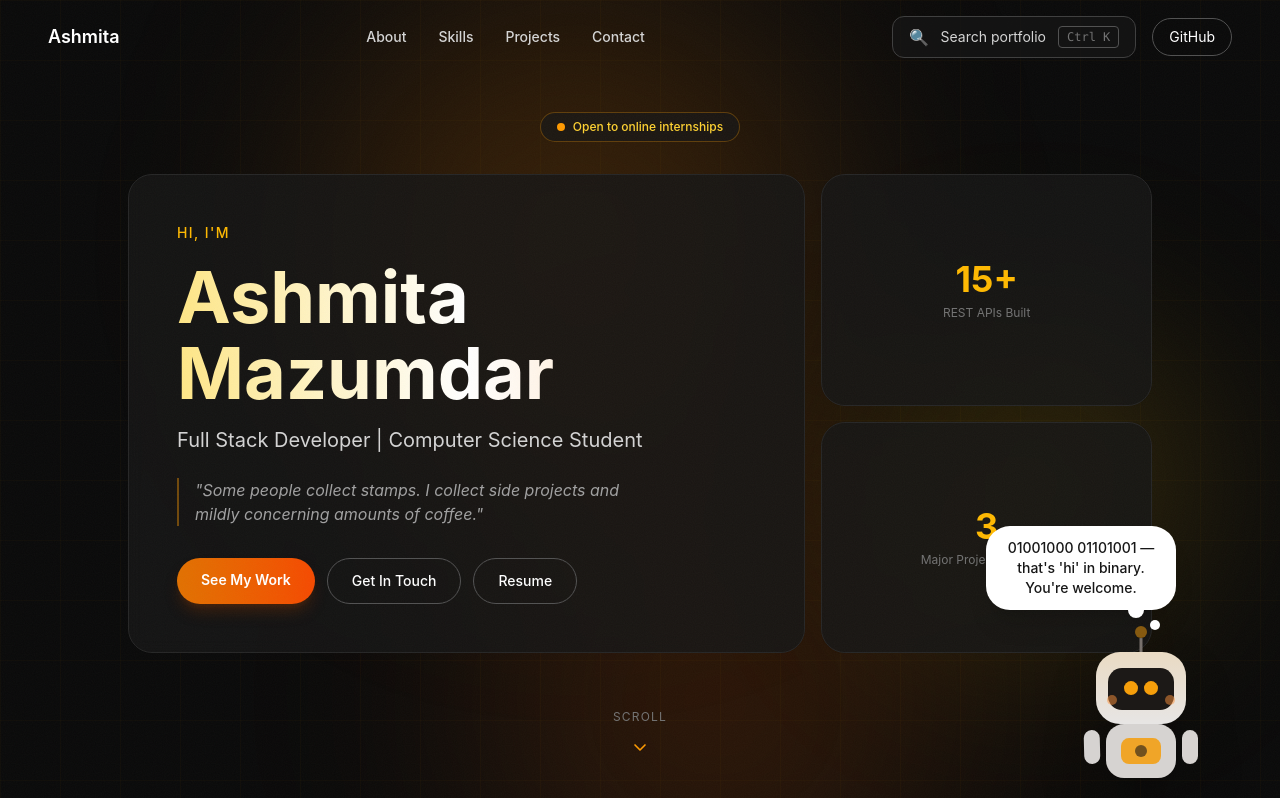
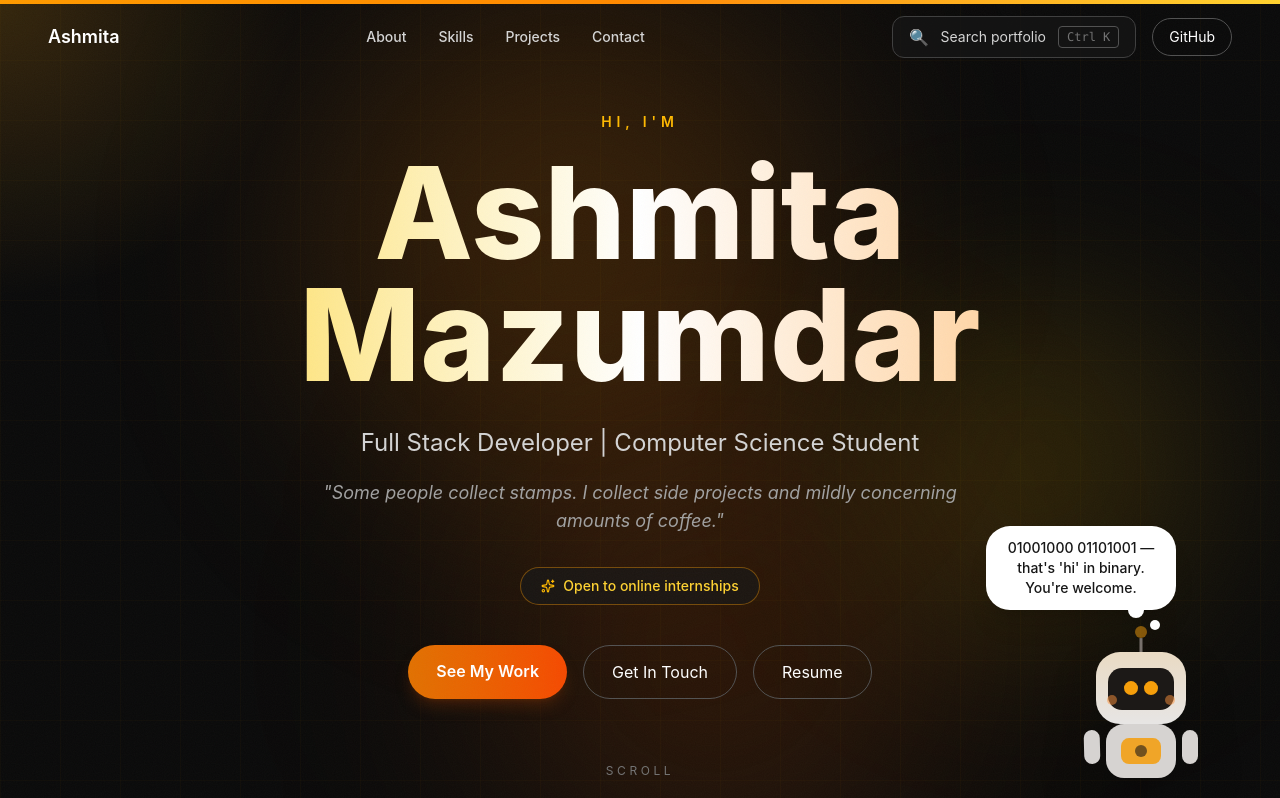
Before and after one commit to ashmita-dev/final_portfolio, a React (Vite) app: page / in a window 1280 px wide. Shown: the top 798 px of the page. Built offline with nearby package versions, Linux system fonts and the light colour scheme.

Commit message:
Simplified Hero: removed glitchy kinetic text, reposition status badge, removed redundant stat pills

```diff
--- a/src/App.jsx
+++ b/src/App.jsx
@@ -12,10 +12,12 @@ import CommandPalette from "./components/CommandPalette";
 import EasterEgg from "./components/EasterEgg";
 import Marquee from "./components/Marquee";
 import RobotMascot from "./components/RobotMascot";
+import ScrollProgress from "./components/ScrollProgress";
 
 function App() {
   return (
     <div className="bg-neutral-950 relative">
+      <ScrollProgress />
       <CursorGlow />
       <CustomCursor />
       <ScrollToTop />
--- /dev/null
+++ b/src/components/KineticText.jsx
@@ -0,0 +1,27 @@
+import { motion } from "framer-motion";
+
+function KineticText({ text, className, delayStart = 0 }) {
+  const letters = text.split("");
+
+  return (
+    <span className={className}>
+      {letters.map((char, i) => (
+        <motion.span
+          key={i}
+          initial={{ opacity: 0, y: 60, rotateX: 40, filter: "blur(8px)" }}
+          animate={{ opacity: 1, y: 0, rotateX: 0, filter: "blur(0px)" }}
+          transition={{
+            duration: 0.7,
+            delay: delayStart + i * 0.035,
+            ease: [0.16, 1, 0.3, 1],
+          }}
+          style={{ display: "inline-block", transformStyle: "preserve-3d" }}
+        >
+          {char === " " ? "\u00A0" : char}
+        </motion.span>
+      ))}
+    </span>
+  );
+}
+
+export default KineticText;
--- /dev/null
+++ b/src/components/ScrollProgress.jsx
@@ -0,0 +1,15 @@
+import { motion, useScroll, useSpring } from "framer-motion";
+
+function ScrollProgress() {
+  const { scrollYProgress } = useScroll();
+  const scaleX = useSpring(scrollYProgress, { stiffness: 200, damping: 30, restDelta: 0.001 });
+
+  return (
+    <motion.div
+      style={{ scaleX }}
+      className="fixed top-0 left-0 right-0 h-1 bg-gradient-to-r from-amber-500 via-orange-400 to-amber-300 origin-left z-[250]"
+    />
+  );
+}
+
+export default ScrollProgress;
--- /dev/null
+++ b/src/components/Spotlight.jsx
@@ -0,0 +1,37 @@
+import { useRef, useEffect } from "react";
+import { motion, useMotionValue, useSpring } from "framer-motion";
+
+function Spotlight() {
+  const ref = useRef(null);
+  const x = useMotionValue(0);
+  const y = useMotionValue(0);
+  const springX = useSpring(x, { stiffness: 100, damping: 30 });
+  const springY = useSpring(y, { stiffness: 100, damping: 30 });
+
+  useEffect(() => {
+    const handleMove = (e) => {
+      const rect = ref.current?.parentElement?.getBoundingClientRect();
+      if (!rect) return;
+      x.set(e.clientX - rect.left);
+      y.set(e.clientY - rect.top);
+    };
+    window.addEventListener("mousemove", handleMove);
+    return () => window.removeEventListener("mousemove", handleMove);
+  }, [x, y]);
+
+  return (
+    <motion.div
+      ref={ref}
+      className="absolute w-[600px] h-[600px] rounded-full pointer-events-none mix-blend-screen"
+      style={{
+        left: springX,
+        top: springY,
+        x: "-50%",
+        y: "-50%",
+        background: "radial-gradient(circle, rgba(245,158,11,0.18) 0%, rgba(245,158,11,0) 70%)",
+      }}
+    />
+  );
+}
+
+export default Spotlight;
--- a/src/sections/Hero.jsx
+++ b/src/sections/Hero.jsx
@@ -1,54 +1,47 @@
 import { motion } from "framer-motion";
-import { personalInfo, stats, currentlyBuilding } from "../data/portfolioData";
+import { personalInfo, currentlyBuilding } from "../data/portfolioData";
 import MagneticButton from "../components/MagneticButton";
-import ScrambleText from "../components/ScrambleText";
 import GradientMesh from "../components/GradientMesh";
-import TiltCard from "../components/TiltCard";
-import { ChevronDown } from "lucide-react";
+import Spotlight from "../components/Spotlight";
+import { ChevronDown, Sparkles } from "lucide-react";
 
 function Hero() {
   return (
     <section
       id="hero"
-      className="min-h-screen bg-neutral-950 flex flex-col items-center justify-center px-6 py-28 relative overflow-hidden"
+      className="relative min-h-screen bg-neutral-950 flex flex-col items-center justify-center px-6 pt-24 md:pt-28 overflow-hidden"
     >
       <div className="absolute inset-0 bg-[radial-gradient(ellipse_at_top,_var(--tw-gradient-stops))] from-amber-900/25 via-neutral-950 to-neutral-950" />
+
       <GradientMesh />
+      <Spotlight />
 
-      <div className="absolute inset-0 opacity-[0.12]" style={{
-        backgroundImage: "linear-gradient(rgba(245,158,11,0.25) 1px, transparent 1px), linear-gradient(90deg, rgba(245,158,11,0.25) 1px, transparent 1px)",
-        backgroundSize: "60px 60px"
-      }} />
+      <div
+        className="absolute inset-0 opacity-[0.12]"
+        style={{
+          backgroundImage:
+            "linear-gradient(rgba(245,158,11,0.25) 1px, transparent 1px), linear-gradient(90deg, rgba(245,158,11,0.25) 1px, transparent 1px)",
+          backgroundSize: "60px 60px",
+        }}
+      />
 
-      <motion.div
-        initial={{ opacity: 0, y: -10 }}
-        animate={{ opacity: 1, y: 0 }}
+      <motion.p
+        initial={{ opacity: 0 }}
+        animate={{ opacity: 1 }}
         transition={{ duration: 0.6 }}
-        className="relative flex items-center gap-2 mb-8 bg-neutral-900/70 border border-amber-500/30 rounded-full px-4 py-1.5 backdrop-blur"
-      >
-        <span className="relative flex h-2 w-2">
-          <span className="animate-ping absolute inline-flex h-full w-full rounded-full bg-amber-400 opacity-75" />
-          <span className="relative inline-flex rounded-full h-2 w-2 bg-amber-500" />
-        </span>
-        <span className="text-xs text-amber-300 font-medium">{currentlyBuilding}</span>
-      </motion.div>
-
-      <div className="relative grid grid-cols-1 md:grid-cols-3 gap-4 max-w-5xl w-full">
-        <TiltCard className="md:col-span-2 md:row-span-2 bg-neutral-900/80 border border-neutral-800 rounded-3xl p-8 md:p-12 flex flex-col justify-center backdrop-blur">
-          <motion.p
-            initial={{ opacity: 0, y: 10 }}
-            animate={{ opacity: 1, y: 0 }}
-            transition={{ duration: 0.6 }}
-            className="text-amber-400 font-medium mb-4 tracking-widest uppercase text-sm"
+        className="relative text-amber-400 uppercase tracking-[0.35em] text-sm font-semibold mb-5"
       >
         Hi, I'm
       </motion.p>
 
       <motion.h1
-            initial={{ opacity: 0, y: 20 }}
+        initial={{ opacity: 0, y: 25 }}
         animate={{ opacity: 1, y: 0 }}
-            transition={{ duration: 0.7, delay: 0.1 }}
-            className="text-5xl sm:text-6xl md:text-7xl font-bold mb-4 bg-gradient-to-r from-amber-200 via-white to-orange-200 bg-clip-text text-transparent leading-[1.05]"
+        transition={{
+          duration: 0.8,
+          ease: [0.16, 1, 0.3, 1],
+        }}
+        className="relative text-center text-6xl sm:text-7xl md:text-8xl lg:text-9xl font-extrabold leading-[0.95] mb-8 bg-gradient-to-r from-amber-200 via-white to-orange-200 bg-clip-text text-transparent"
       >
         Ashmita
         <br />
@@ -56,10 +49,10 @@ function Hero() {
       </motion.h1>
 
       <motion.h2
-            initial={{ opacity: 0, y: 20 }}
+        initial={{ opacity: 0, y: 12 }}
         animate={{ opacity: 1, y: 0 }}
-            transition={{ duration: 0.7, delay: 0.2 }}
-            className="text-lg md:text-xl text-neutral-300 mb-6"
+        transition={{ delay: 0.3 }}
+        className="relative text-xl md:text-2xl text-neutral-300 text-center mb-5"
       >
         {personalInfo.role}
       </motion.h2>
@@ -67,71 +60,75 @@ function Hero() {
       <motion.p
         initial={{ opacity: 0 }}
         animate={{ opacity: 1 }}
-            transition={{ duration: 0.8, delay: 0.35 }}
-            className="text-neutral-400 italic mb-8 text-base max-w-md border-l-2 border-amber-500/40 pl-4"
+        transition={{ delay: 0.45 }}
+        className="relative max-w-2xl text-center italic text-neutral-400 text-base md:text-lg mb-8"
       >
         "{personalInfo.tagline}"
       </motion.p>
 
       <motion.div
-            initial={{ opacity: 0 }}
-            animate={{ opacity: 1 }}
-            transition={{ duration: 0.8, delay: 0.5 }}
-            className="flex flex-wrap gap-3"
+        initial={{ opacity: 0, y: 12 }}
+        animate={{ opacity: 1, y: 0 }}
+        transition={{ delay: 0.6 }}
+        className="relative mb-10"
+      >
+        <div className="flex items-center gap-2 rounded-full border border-amber-500/40 bg-neutral-900/70 px-5 py-2 backdrop-blur">
+          <Sparkles size={14} className="text-amber-400" />
+          <span className="text-sm font-medium text-amber-300">
+            {currentlyBuilding}
+          </span>
+        </div>
+      </motion.div>
+
+      <motion.div
+        initial={{ opacity: 0, y: 15 }}
+        animate={{ opacity: 1, y: 0 }}
+        transition={{ delay: 0.75 }}
+        className="relative flex flex-wrap justify-center gap-4"
       >
         <MagneticButton
           href="#projects"
-              className="px-6 py-3 bg-gradient-to-r from-amber-600 to-orange-600 hover:from-amber-500 hover:to-orange-500 transition rounded-full text-white text-sm font-semibold shadow-lg shadow-amber-900/40"
+          className="px-7 py-3.5 rounded-full bg-gradient-to-r from-amber-600 to-orange-600 text-white font-semibold shadow-lg shadow-amber-900/40 hover:from-amber-500 hover:to-orange-500 transition"
         >
           See My Work
         </MagneticButton>
+
         <MagneticButton
           href="#contact"
-              className="px-6 py-3 border border-neutral-600 hover:border-amber-400 transition rounded-full text-white text-sm font-medium"
+          className="px-7 py-3.5 rounded-full border border-neutral-600 text-white hover:border-amber-400 transition"
         >
           Get In Touch
         </MagneticButton>
+
         <MagneticButton
           href={personalInfo.resume}
           target="_blank"
           rel="noreferrer"
-              className="px-6 py-3 border border-neutral-600 hover:border-amber-400 transition rounded-full text-white text-sm font-medium"
+          className="px-7 py-3.5 rounded-full border border-neutral-600 text-white hover:border-amber-400 transition"
         >
           Resume
         </MagneticButton>
       </motion.div>
-        </TiltCard>
-
-        {stats.slice(0, 2).map((stat, i) => (
-          <TiltCard
-            key={stat.label}
-            className="bg-neutral-900/80 border border-neutral-800 rounded-3xl p-6 flex flex-col justify-center items-center text-center backdrop-blur"
-          >
-            <motion.span
-              initial={{ opacity: 0, scale: 0.8 }}
-              animate={{ opacity: 1, scale: 1 }}
-              transition={{ duration: 0.5, delay: 0.6 + i * 0.1 }}
-              className="text-4xl font-bold text-amber-400"
-            >
-              {stat.value}{stat.suffix}
-            </motion.span>
-            <span className="text-neutral-500 text-xs mt-1.5">{stat.label}</span>
-          </TiltCard>
-        ))}
-      </div>
 
       <motion.div
         initial={{ opacity: 0 }}
         animate={{ opacity: 1 }}
-        transition={{ delay: 1.4, duration: 0.6 }}
-        className="relative mt-14 flex flex-col items-center gap-2"
+        transition={{ delay: 1 }}
+        className="relative mt-16 flex flex-col items-center"
       >
-        <span className="text-neutral-500 text-xs uppercase tracking-widest">Scroll</span>
+        <span className="text-xs uppercase tracking-[0.3em] text-neutral-500 mb-2">
+          Scroll
+        </span>
+
         <motion.div
-          animate={{ y: [0, 6, 0] }}
-          transition={{ duration: 1.6, repeat: Infinity, ease: "easeInOut" }}
+          animate={{ y: [0, 8, 0] }}
+          transition={{
+            repeat: Infinity,
+            duration: 1.6,
+            ease: "easeInOut",
+          }}
         >
-          <ChevronDown size={20} className="text-amber-500" />
+          <ChevronDown className="text-amber-500" size={22} />
         </motion.div>
       </motion.div>
     </section>
```
Lines whose indentation alone changed are shown as unchanged.
